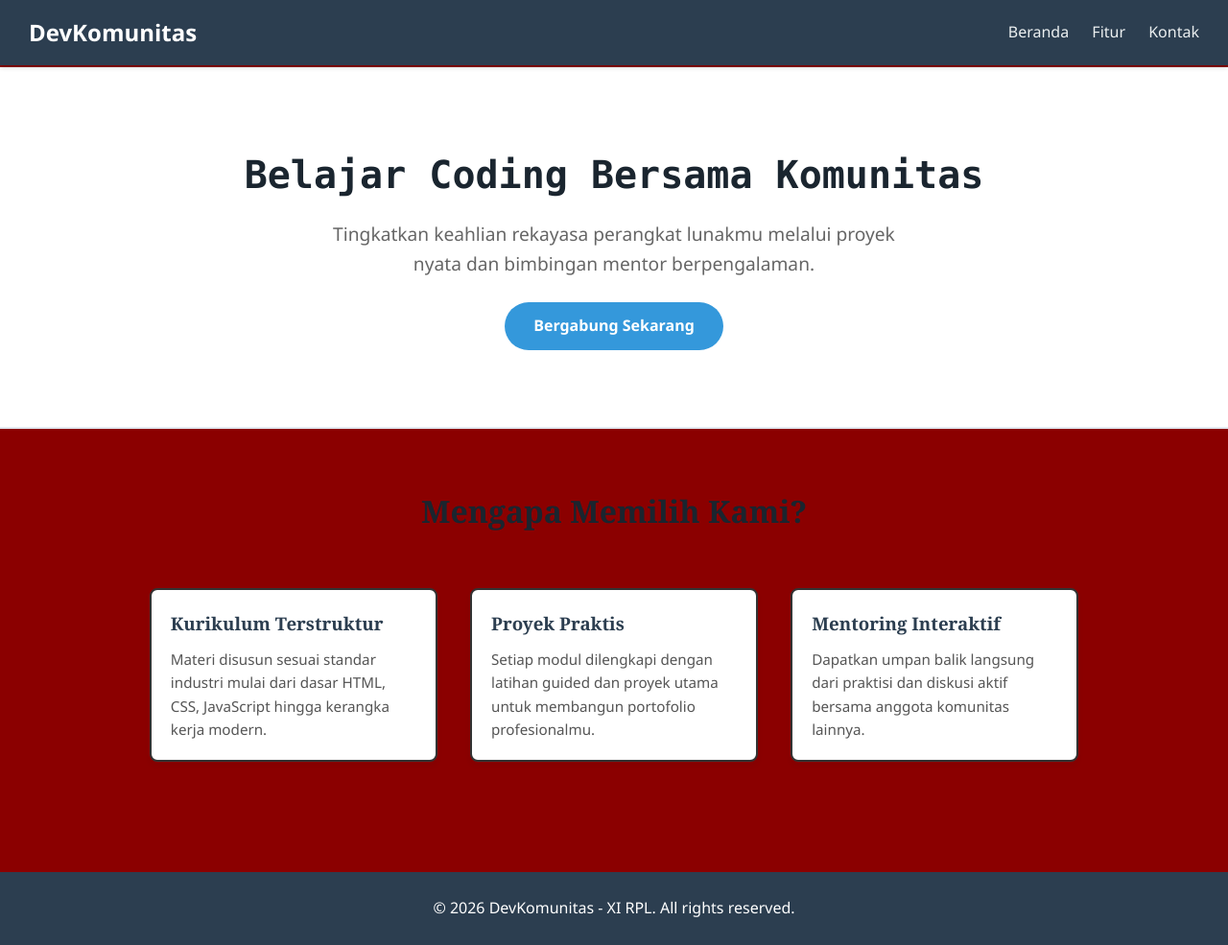
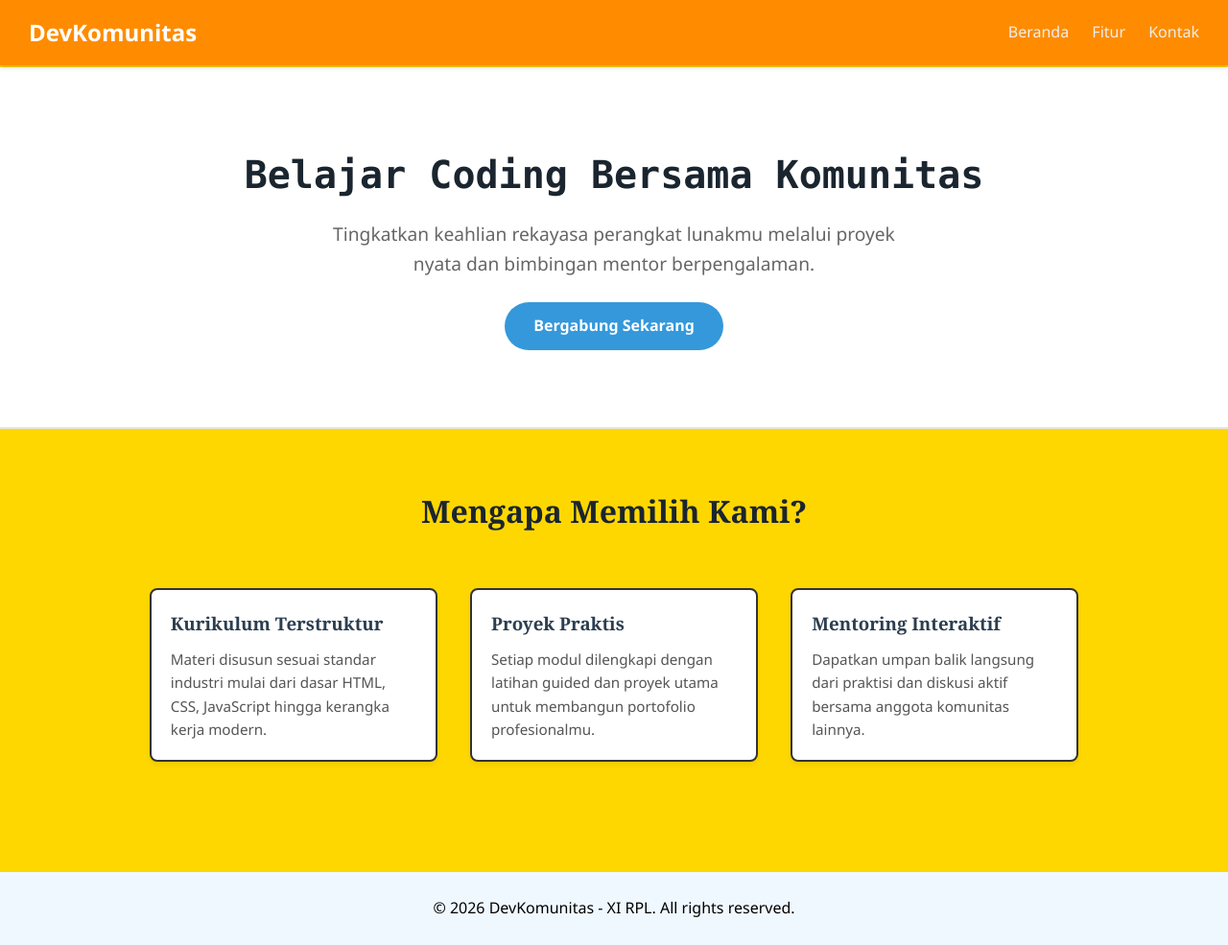
Before and after one commit to fathuranggra0-ship-it/latihan2_css, a plain HTML site: page index.html in a window 1280 px wide. Shown: the whole page at 96% size. Drawn offline with Linux system fonts and the light colour scheme.

Commit message:
Add files via upload

```diff
--- a/style.css
+++ b/style.css
@@ -8,7 +8,7 @@
 body {
     /* Kombinasi 2 jenis font: Segoe UI untuk teks utama & Georgia untuk judul */
     font-family: 'Segoe UI', Tahoma, Geneva, Verdana, sans-serif;
-    background-color: darkred ; /* Warna latar belakang halaman */
+    background-color: gold; /* Warna latar belakang halaman */
     color: #333333;
     line-height: 1.6;
 }
@@ -27,7 +27,7 @@ h1, h2, h3 {
     top: 0;
     left: 0;
     width: 100%;
-    background-color: #2c3e50; /* Warna background menonjol */
+    background-color: darkorange; /* Warna background menonjol */
     padding: 15px 30px;
     display: flex;
     justify-content: space-between;
@@ -149,8 +149,8 @@ h1, h2, h3 {
    ================================================= */
 
 footer {
-    background-color: #2c3e50;
-    color: #ffffff;
+    background-color: aliceblue;
+    color: black;
     text-align: center; /* Rata tengah (text-align: center) */
     padding: 25px 20px; /* Margin/padding teratur */
     margin-top: 40px;
```
